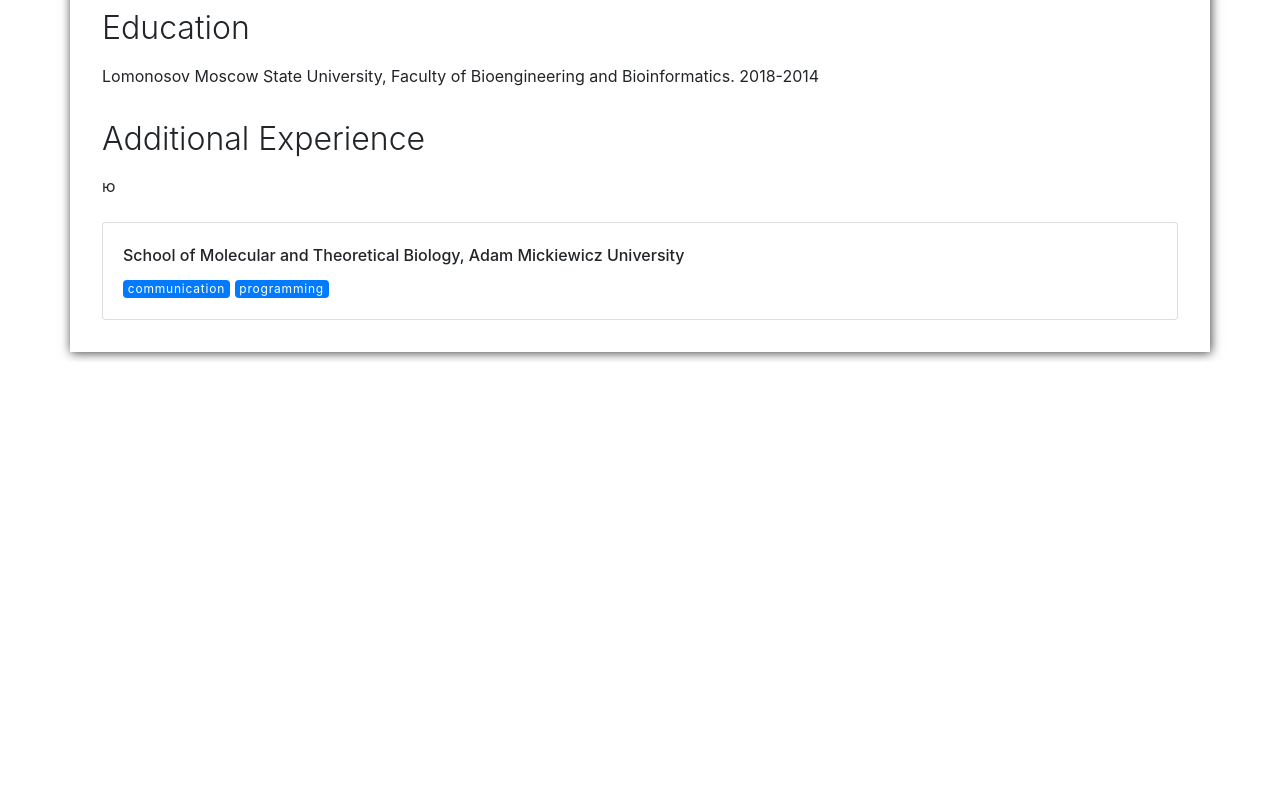
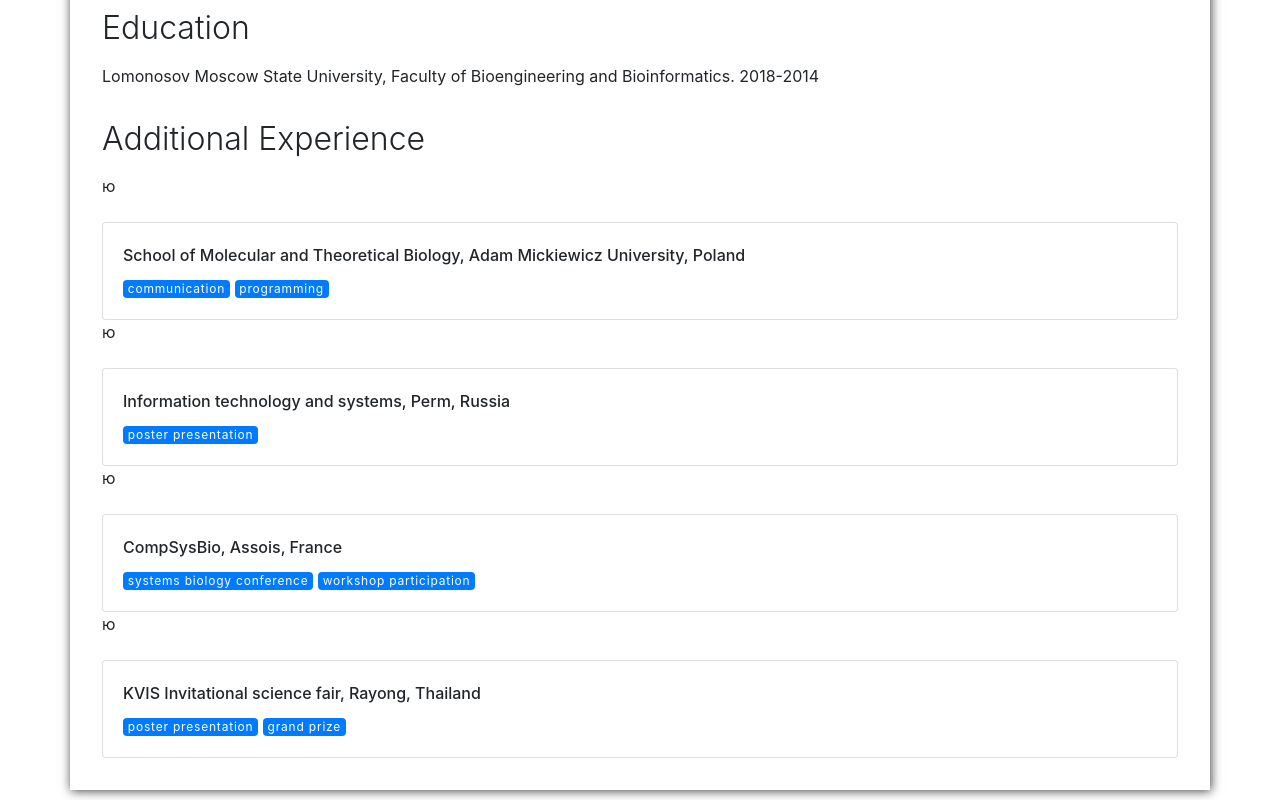
Before and after one commit to NoginaDaria/resume, a plain HTML site: page index.html in a window 1280 px wide. Shown: the part 1862-2662 px from the top of the page. Before the commit the page ends 2224 px from the top, so only its background shows below. Drawn offline with nearby package versions, Linux system fonts and the light colour scheme.

Commit message:
Deploying to gh-pages from  @ e95d17daa338730db333bfc18ddf2f6ec2864c1d 🚀

```diff
--- a/index.html
+++ b/index.html
@@ -194,7 +194,7 @@
     ю
     <div class="card mt-4">
         <div class="card-body">
-            <div class="mb-2"><strong>School of Molecular and Theoretical Biology, Adam Mickiewicz University</strong></div>
+            <div class="mb-2"><strong>School of Molecular and Theoretical Biology, Adam Mickiewicz University, Poland</strong></div>
 
 
 
@@ -204,6 +204,44 @@
             </div>
         </div>
     </div>
+ю
+    <div class="card mt-4">
+        <div class="card-body">
+            <div class="mb-2"><strong>Information technology and systems, Perm, Russia</strong></div>
+
+
+
+            <div>
+                <span class="badge badge-primary">poster presentation</span>
+            </div>
+        </div>
+    </div>
+ю
+    <div class="card mt-4">
+        <div class="card-body">
+            <div class="mb-2"><strong>CompSysBio, Assois, France</strong></div>
+
+
+
+            <div>
+                <span class="badge badge-primary">systems biology conference</span>
+                <span class="badge badge-primary">workshop participation</span>
+            </div>
+        </div>
+    </div>
+ю
+    <div class="card mt-4">
+        <div class="card-body">
+            <div class="mb-2"><strong>KVIS Invitational science fair, Rayong, Thailand</strong></div>
+
+
+
+            <div>
+                <span class="badge badge-primary">poster presentation</span>
+                <span class="badge badge-primary">grand prize</span>
+            </div>
+        </div>
+    </div>
 </div>
 </body>
 </html>
```
Also changed, not shown: 1 other file.
